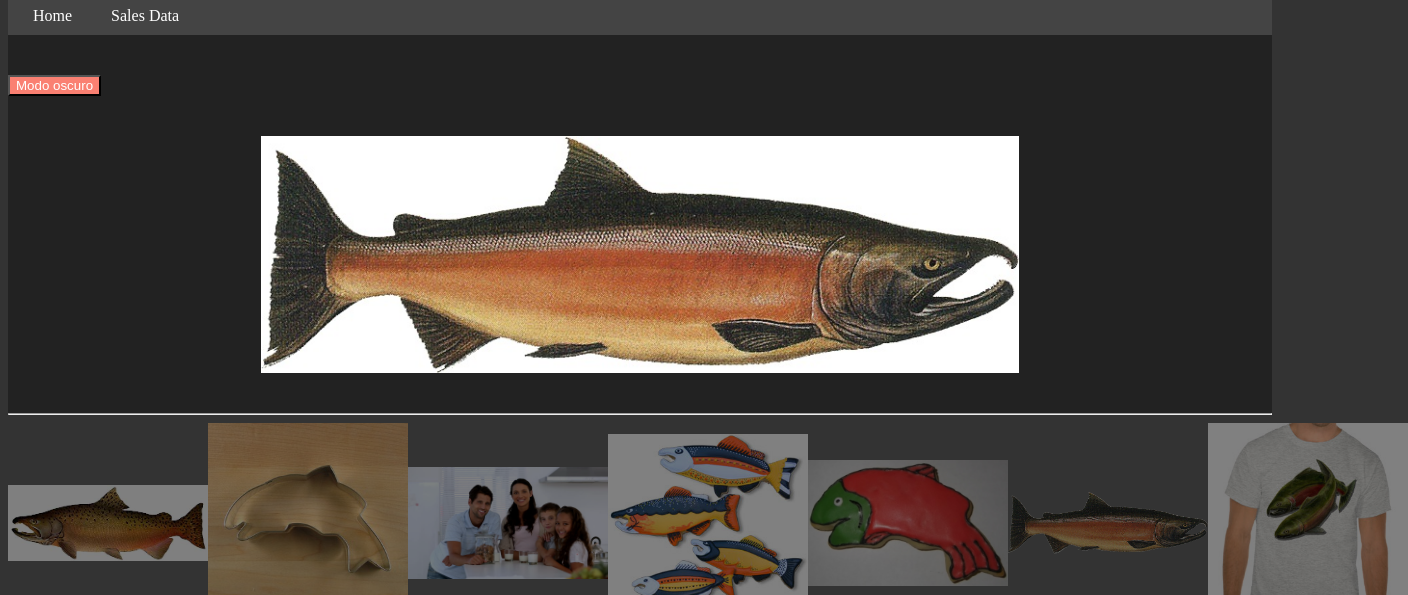
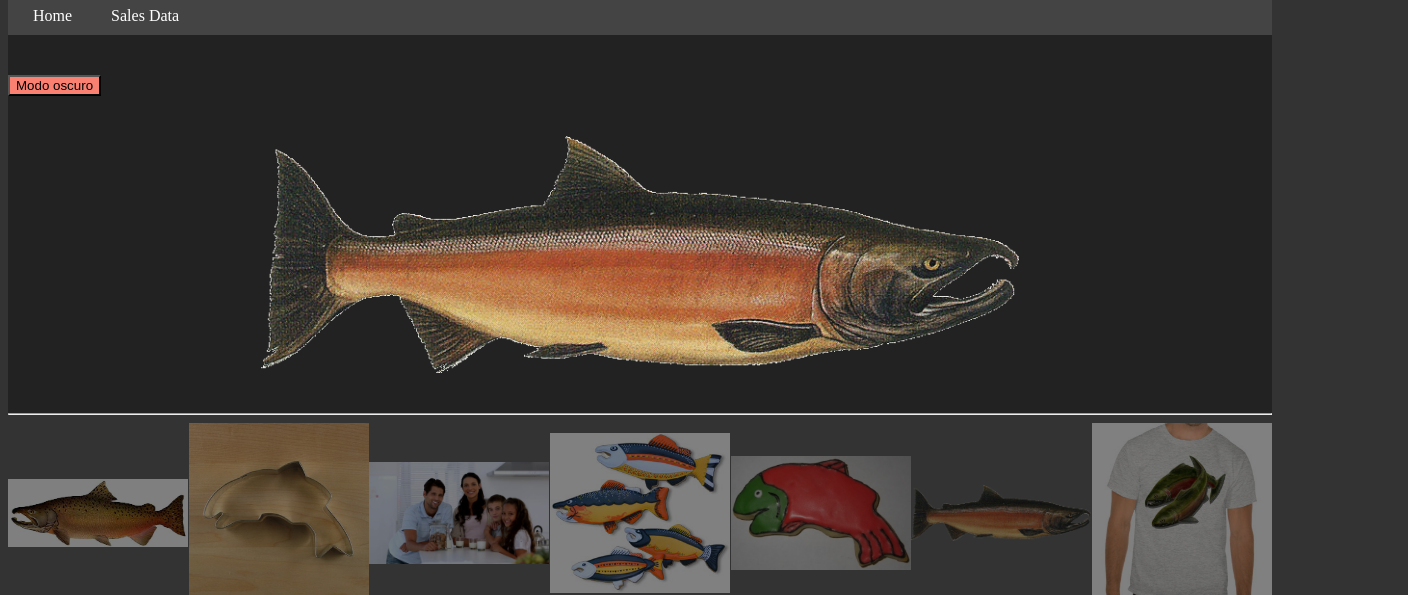
Before and after one commit to omartpiza/cookie-stand, a plain HTML site: page index.html in a window 1280 px wide. Both pictures are taken after a click on the button "Modo oscuro". Shown: the part 205-800 px from the top of the page, 1408 px wide, since content can reach past the window. Drawn offline with Linux system fonts and the light colour scheme.

Commit message:
last fix

```diff
--- a/css/style.css
+++ b/css/style.css
@@ -106,6 +106,14 @@ tfoot tr td:last-child {
     color: #fff;
 }
 
+.dark-mode li{
+    color: #fff;
+}
+
+.dark-mode main #dataTable {
+    color: #000000;
+}
+
 .dark-mode nav {
     background-color: #444;
 }
@@ -124,6 +132,7 @@ tfoot tr td:last-child {
 
 .dark-mode .hero img {
     filter: brightness(50%);
+    background: none;
 }
 
 .dark-mode footer {
@@ -138,7 +147,7 @@ tfoot tr td:last-child {
 
 .dark-mode button {
     background-color: salmon;
-    color: #fff;
+    color: #000000;
 }
 
 .dark-mode .location-info-page {
@@ -149,9 +158,19 @@ tfoot tr td:last-child {
     display: flex;
     justify-content: space-around;
     align-items: center;
+    overflow-x: auto;
+    padding: 0px 0;
 }
 
 .hero img {
-    width: 200px;
+    width: 100%;
     height: auto;
+    max-width: 180px;
+    transition: transform 0.3s ease-in-out;
+    cursor: pointer;
+    object-fit: cover;
 }
+
+.hero img:hover {
+    transform: scale(1.5);
+}
--- a/index.html
+++ b/index.html
@@ -16,7 +16,7 @@
         </nav>
         <button id="toggle-mode">Modo oscuro</button>
         <div style="text-align: center;">
-            <img src="img/salmon.jpg" width="800">
+            <img src="img/salmon.png" width="800">
         </div>
         <hr>
     </header>
--- a/js/app.js
+++ b/js/app.js
@@ -103,7 +103,7 @@ document.addEventListener('DOMContentLoaded', function () {
         const inputAverage = parseFloat(document.getElementById('avgCookies').value);
 
         const existentLocation = locales.find(function (ubicacion) {
-            return ubicacion.ciudad === inputCity;
+            return ubicacion.ciudad.toLowerCase() === inputCity;
         });
 
         if (existentLocation) {
```
